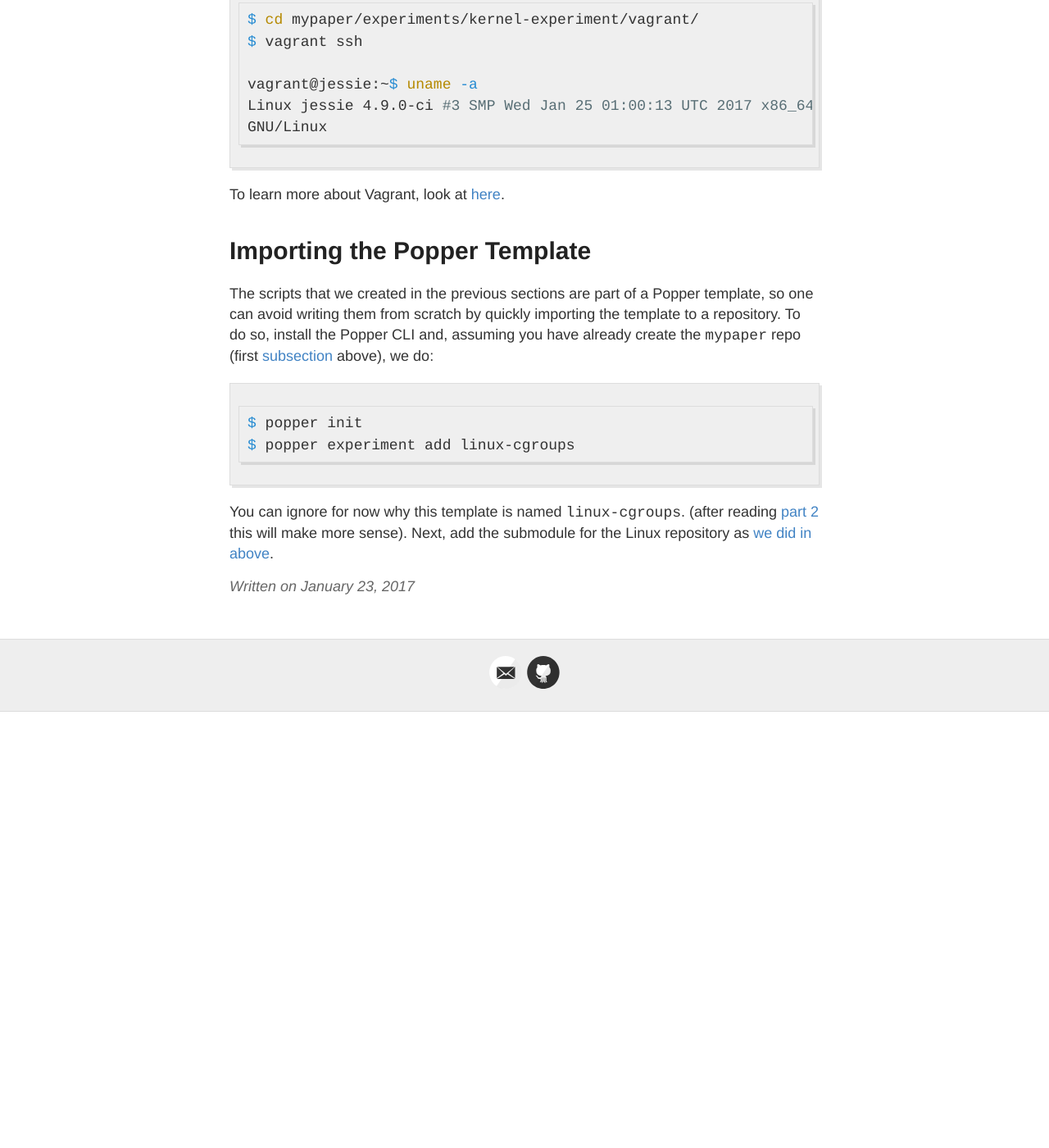
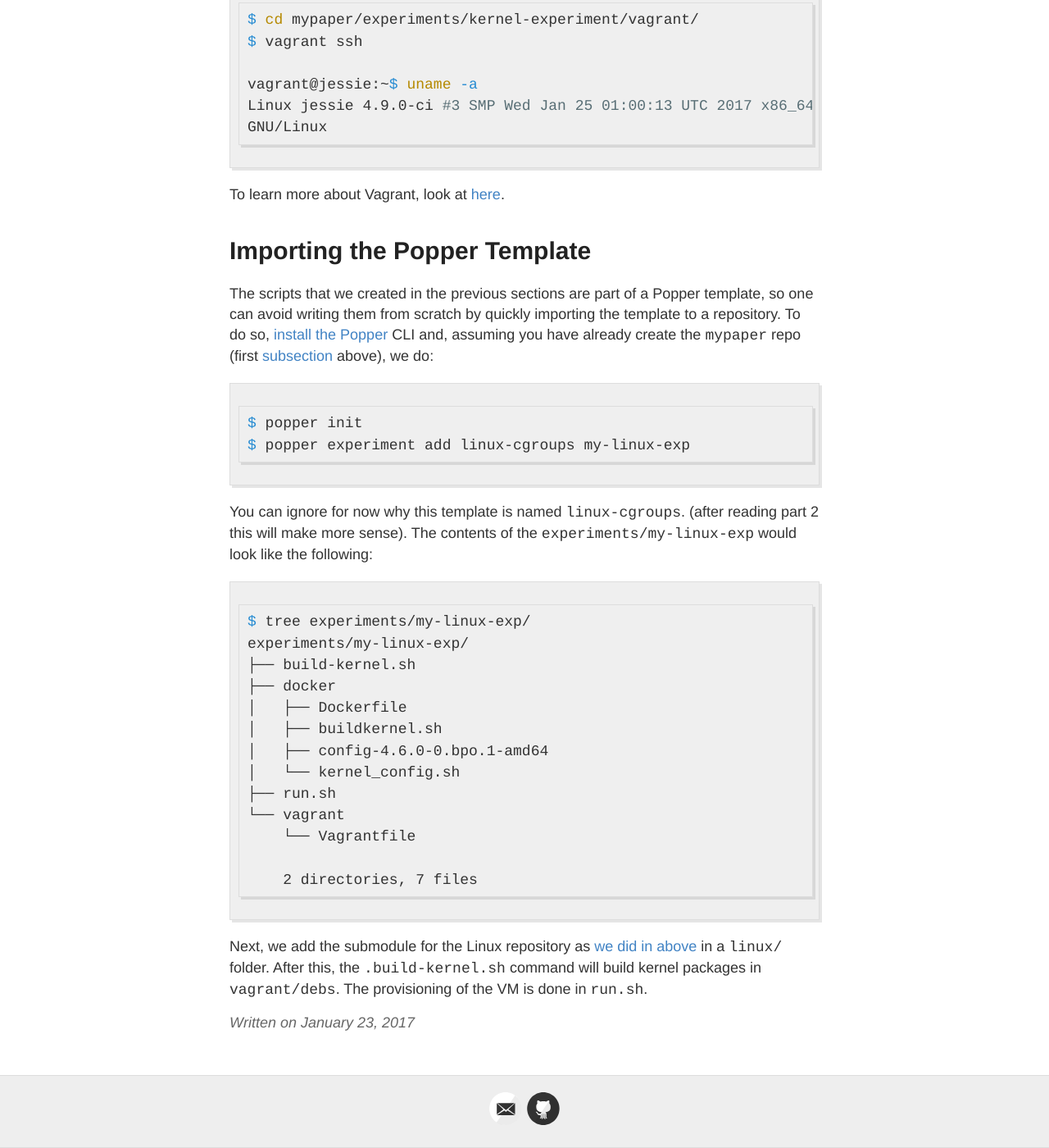
Before and after one commit to getpopper/popper, a Jekyll site: the page built from _posts/2017-01-23-popper-for-linux-research-part-1.md, in a window 1280 px wide and 1400 px high, scrolled down 4623 px. Shown: the whole window at 82% size. Built offline with Jekyll 4.4.1, drawn with Linux system fonts in a browser that asks for light colours; before the commit the page ends 5491 px from its top, so only the background shows below that; some of the changed text lies outside the part shown.

Commit message:
Edits to kernel part-1 post
Adds link to popper installer. Minor edits and more explanation on how
the Popper template looks like.

````diff
--- a/_posts/2017-01-23-popper-for-linux-research-part-1.md
+++ b/_posts/2017-01-23-popper-for-linux-research-part-1.md
@@ -11,9 +11,9 @@ template.
 
 A typical exploration involving Linux consists of code that implements
 one or more new features in the kernel, and then run experiments in
-order to test a hypothesis. In this case, Popper is followed to manage
-and track the changes done to the experiment, analysis and validation
-of results.
+order to test a hypothesis. In this case,
+[Popper](http://falsifiable.us) is followed to manage and track the
+changes done to the experiment, analysis and validation of results.
 
 Requirements:
 
@@ -191,17 +191,36 @@ To learn more about Vagrant, look at
 
 The scripts that we created in the previous sections are part of a
 Popper template, so one can avoid writing them from scratch by quickly
-importing the template to a repository. To do so, install the Popper
-CLI and, assuming you have already create the `mypaper` repo (first
-[subsection](#gitrepo) above), we do:
+importing the template to a repository. To do so, [install the
+Popper]() CLI and, assuming you have already create the `mypaper` repo
+(first [subsection](#gitrepo) above), we do:
 
 ```bash
 $ popper init
-$ popper experiment add linux-cgroups
+$ popper experiment add linux-cgroups my-linux-exp
 ```
 
 You can ignore for now why this template is named `linux-cgroups`.
-(after reading [part
-2](http://falsifiable.us/popper-for-linux-research-part-2) this will
-make more sense). Next, add the submodule for the Linux repository as
-[we did in above](#submodule).
+(after reading part 2 this will make more sense). The contents of the
+`experiments/my-linux-exp` would look like the following:
+
+```bash
+$ tree experiments/my-linux-exp/
+experiments/my-linux-exp/
+├── build-kernel.sh
+├── docker
+│   ├── Dockerfile
+│   ├── buildkernel.sh
+│   ├── config-4.6.0-0.bpo.1-amd64
+│   └── kernel_config.sh
+├── run.sh
+└── vagrant
+    └── Vagrantfile
+
+    2 directories, 7 files
+```
+
+Next, we add the submodule for the Linux repository as [we did in
+above](#submodule) in a `linux/` folder. After this, the
+`.build-kernel.sh` command will build kernel packages in
+`vagrant/debs`. The provisioning of the VM is done in `run.sh`.
````
